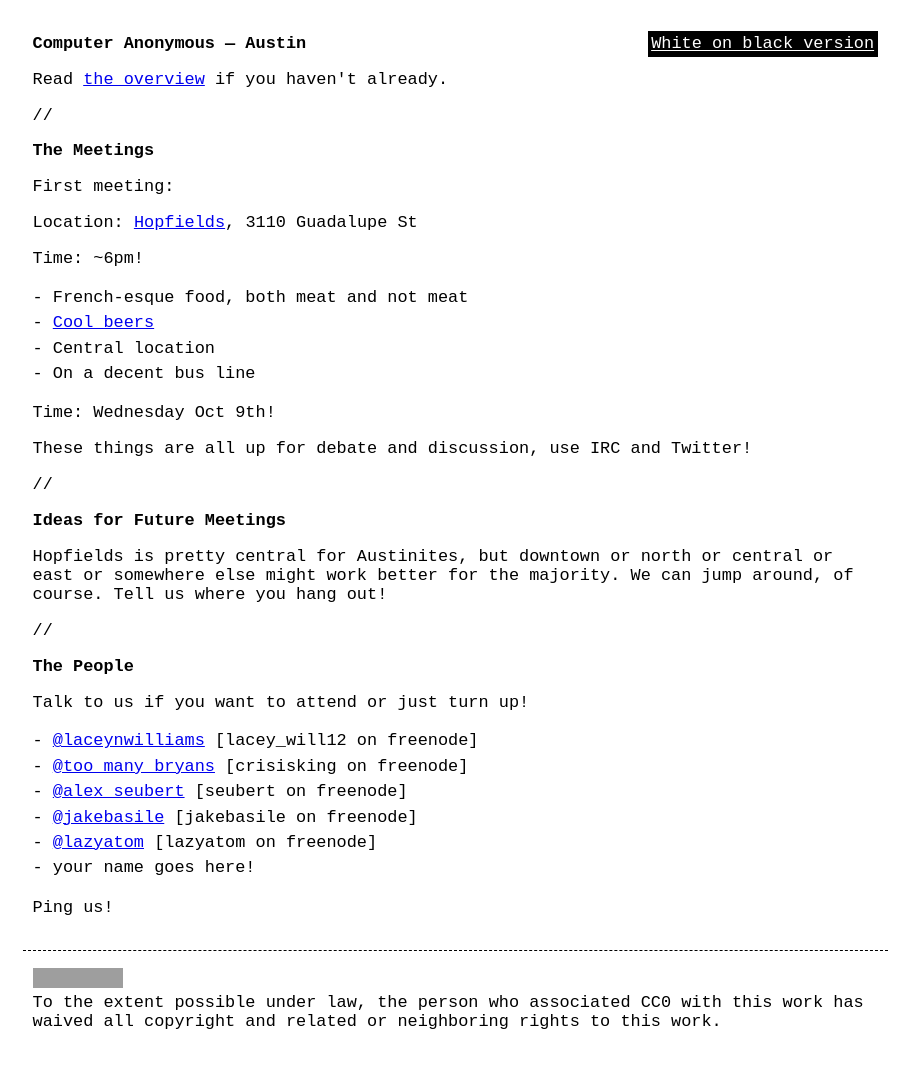
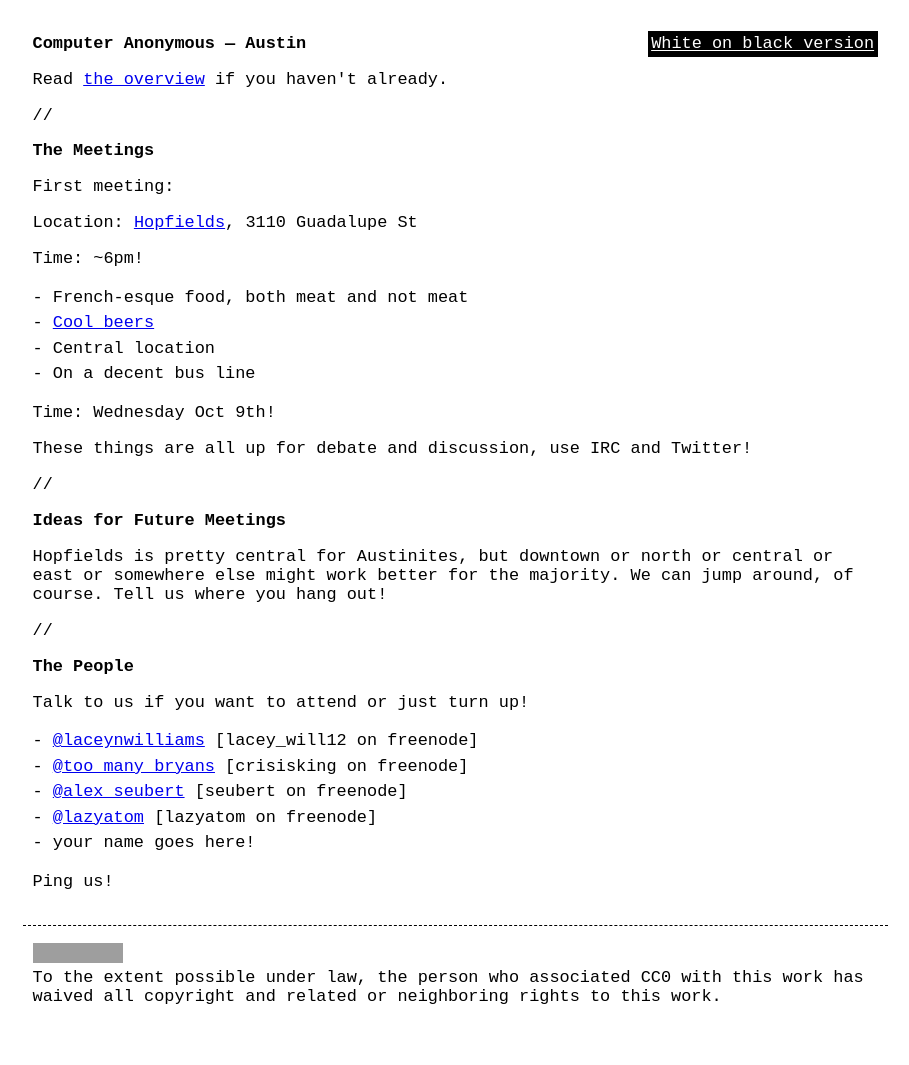
Before and after one commit to computeranonymous/computer, a Jekyll site: the page built from us_austin.html, in a window 1280 px wide. Shown: the whole page, without its empty margins (185-1094 px from the left). Built offline with Jekyll 4.4.1, drawn with Linux system fonts in a browser that asks for light colours; after the commit the page ends 1040 px from its top, so only the background shows below that; grey boxes are pictures that could not be loaded.

Commit message:
Austin People change

```diff
--- a/us_austin.html
+++ b/us_austin.html
@@ -41,7 +41,6 @@
     <li><a href="https://twitter.com/laceynwilliams">@laceynwilliams</a> [lacey_will12 on freenode]</li>
     <li><a href="https://twitter.com/too_many_bryans">@too_many_bryans</a> [crisisking on freenode]</li>
     <li><a href="https://twitter.com/alex_seubert">@alex_seubert</a> [seubert on freenode]</li>
-    <li><a href="https://twitter.com/jakebasile">@jakebasile</a> [jakebasile on freenode]</li>
     <li><a href="https://twitter.com/lazyatom">@lazyatom</a> [lazyatom on freenode]</li>
     <li>your name goes here!</li>
 </ul>
```
